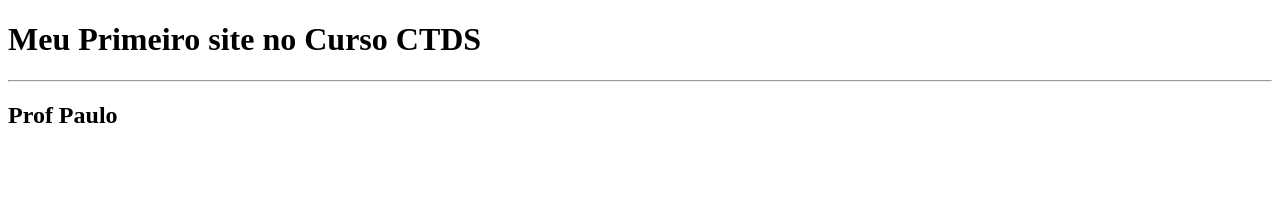
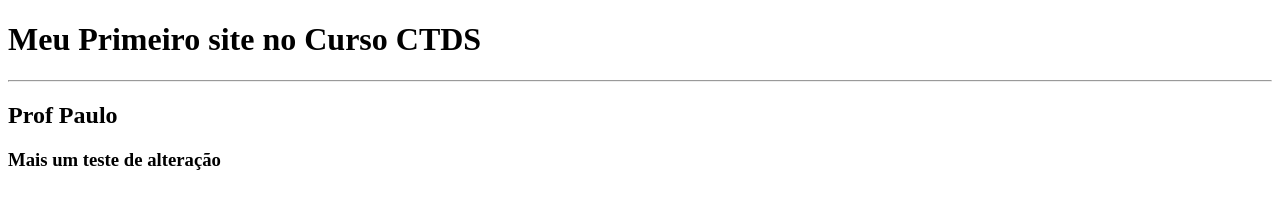
Before and after one commit to PauloFratta/CT-DS-UC4_Boni_01-24, a plain HTML site: page Site Equipe 3.html in a window 1280 px wide. Drawn offline with Linux system fonts and the light colour scheme.

Commit message:
Teste de interação na equipe 3

```diff
--- a/Site Equipe 3.html
+++ b/Site Equipe 3.html
@@ -9,5 +9,6 @@
     <H1>Meu Primeiro site no Curso CTDS</H1>
     <Hr></Hr>
     <H2>Prof Paulo</H2>
+    <H3>Mais um teste de alteração</H3>
 </body>
 </html>
```
